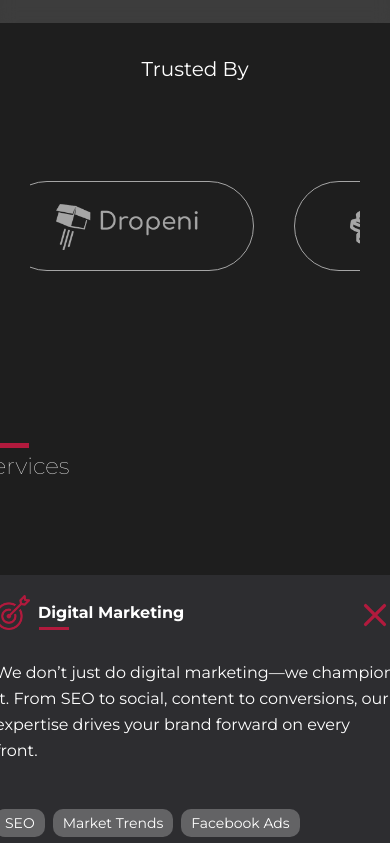
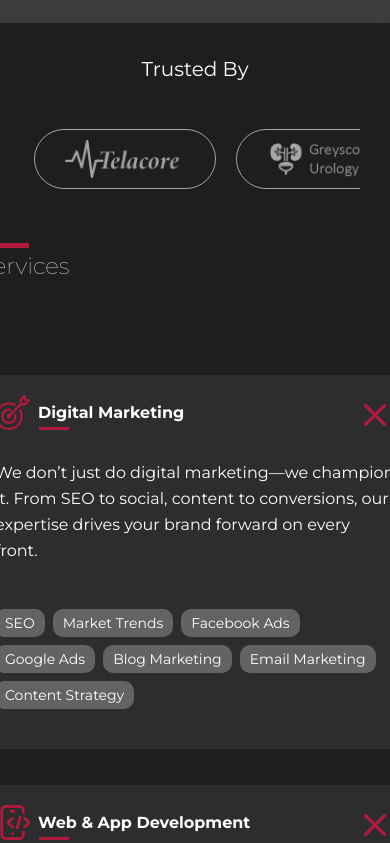
Before and after one commit to ObinnaKelvin/kobisoft, a Next.js app: page / in a window 390 px wide. Shown: the part 821-1664 px from the top of the page. Built offline with nearby package versions, Linux system fonts and the light colour scheme.

Commit message:
Trusted By section now mobile

```diff
--- a/components/TrustedBy.js
+++ b/components/TrustedBy.js
@@ -7,47 +7,53 @@ const clientsData = [
     {
        id: 1,
        name: 'Jet Hires',
-       icon: <Image src={'/jethires.png'} width={150} height={70} alt= 'Jet Hires Logo' />
+       icon: <Image src={'/jethires.png'} width={120} height={70} alt= 'Jet Hires Logo' />
     },
     {
        id: 2,
        name: 'Dropeni',
-       icon: <Image src={'/dropeni.png'}width={150} height={70} alt= 'Dropeni Logo'/>
+       icon: <Image src={'/dropeni.png'}width={120} height={70} alt= 'Dropeni Logo'/>
     },
     {
        id: 3,
        name: 'Angela',
-       icon: <Image src={'/angela.png'} width={150} height={70} alt= 'Angela Logo'/>
+       icon: <Image src={'/angela.png'} width={120} height={70} alt= 'Angela Logo'/>
     },
     {
        id: 4,
        name: 'Telacore',
-       icon: <Image src={'/telacore.png'} width={150} height={70} alt= 'Telacore Logo'/>
+       icon: <Image src={'/telacore.png'} width={120} height={70} alt= 'Telacore Logo'/>
     },
     {
        id: 5,
        name: 'Greyscopes Urology',
-       icon: <Image src={'/greyscopes.png'} width={150} height={70} alt= 'Greyscopes Urology Logo'/>
+       icon: <Image src={'/greyscopes.png'} width={120} height={70} alt= 'Greyscopes Urology Logo'/>
     },
     {
        id: 6,
        name: 'Dropeni',
-       icon: <Image src={'/dropeni.png'}width={150} height={70} alt= 'Dropeni Logo' />
+       icon: <Image src={'/dropeni.png'}width={120} height={70} alt= 'Dropeni Logo' />
     },
     {
        id: 7,
        name: 'Angela',
-       icon: <Image src={'/angela.png'} width={150} height={70} alt='Angela Logo' />
+       icon: <Image src={'/angela.png'} width={120} height={70} alt='Angela Logo' />
     }
 ];
 
 function TrustedBy() {
   return (
-    <div className='flex flex-row gap-[20px] w-full h-[200px] items-center justify-center'>
-        <Marquee pauseOnHover={true} gradient={false} speed={50}>
+    <div className='flex flex-row gap-[20px] w-full h-[100px] md:h-[150px] lg:h-[200px] items-center justify-center '>
+        <Marquee pauseOnHover={true} gradient={false} speed={90}>
         {
             clientsData.map((client) => (
-                <div key={client.id} className='border-1 py-[20px] px-[50px] rounded-[3em] opacity-[60%] mx-[20px]'>
+                <div key={client.id}
+                  className='border-1
+                  py-[10px] px-[30px] md:py-[20px] md:px-[50px] lg:py-[20px] lg:px-[50px]
+                  rounded-[3em]
+                  opacity-[60%]
+                  mx-[10px] md:mx-[20px] lg:mx-[20px]'
+               >
                    {client.icon}
                 </div>
             ))
--- a/pages/index.js
+++ b/pages/index.js
@@ -251,7 +251,7 @@ export default function Home() {
 
           {/* Trusted By */}
 
-          <div className=" h-[400px] w-full flex flex-col items-center gap-10 p-[30px]">
+          <div className=" h-[200px] md:h-[300px] lg:h-[400px] w-full flex flex-col items-center gap-10 p-[30px]">
 
             {/* Title */}
             <div className="
```
